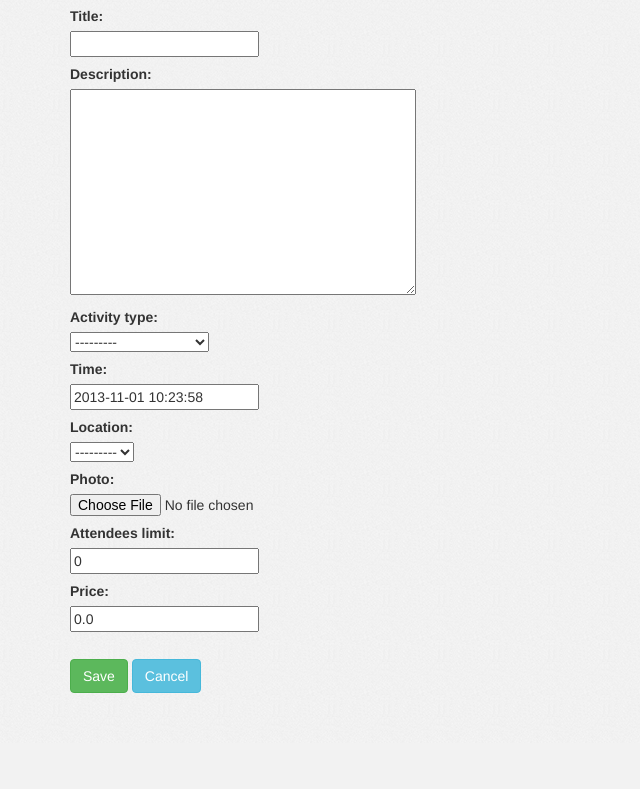
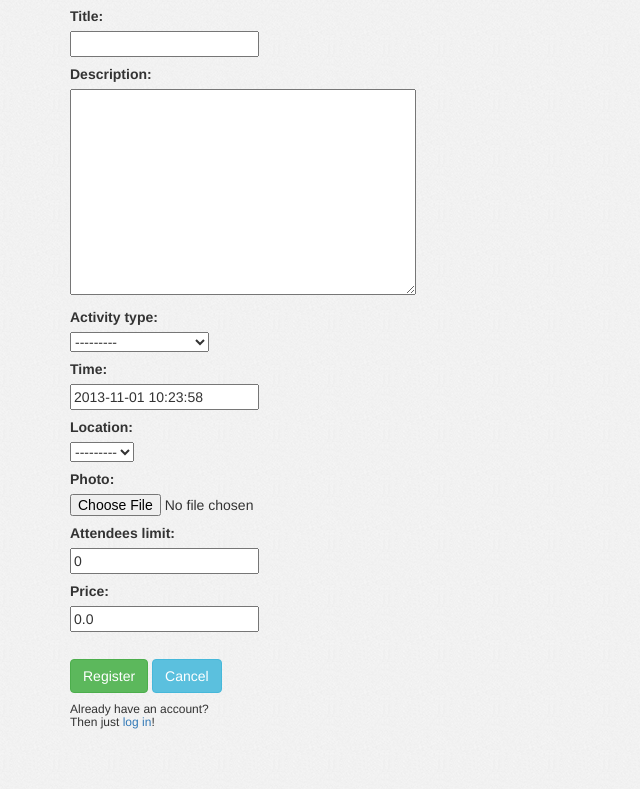
Before and after one commit to cinquenove/TogetherNetwork-Community, a Django app: page /activities/new in a window 1280 px wide. Shown: the part 171-960 px from the top of the page, without its empty margins (0-640 px from the left). Before the commit the page ends 864 px from the top, so only its background shows below. Run offline with Django 3.2, Linux system fonts and the light colour scheme; the visitor is signed in with stand-in values (Sample User, id 1); data that the repository does not hold is empty; some libraries are stand-ins or nearby versions.

Commit message:
Added "don't/already have account" questions to login/signup pages

```diff
--- a/togethernetwork/templates/form.html
+++ b/togethernetwork/templates/form.html
@@ -27,7 +27,6 @@
 {% endblock %}
 
 {% block content %}
-
 <div class="page-header">
   {% block formTitle %}<h1>{{ title }}</h1>{% endblock %}
 </div>
@@ -55,9 +54,11 @@
     <div class="control-group">
         <label class="control-label" for="submit">&nbsp;</label>
         <div class="controls">
-            <button type="submit" class="btn btn-success">Save</button>
+            <button type="submit" class="btn btn-success">Register</button>
             <a class="btn btn-info" href="javascript:void(0);" onclick="window.history.back();">Cancel</a>
         </div>
+            <h6>Already have an account?<br>Then just <a href="/accounts/login/{% if not '/accounts/login' in request.get_full_path %}?next={{ request.get_full_path }}{% endif %}">log in</a>!
+            </h6>
     </div>
 {% endblock %}
 </form>
--- a/togethernetwork/templates/registration/login.html
+++ b/togethernetwork/templates/registration/login.html
@@ -2,6 +2,7 @@
 {% extends "form.html" %}
 {% block formTitle %}
     <h1> Login </h1>
+    <h6>Don't have an account yet?<br>Then just <a href="/accounts/register/">sign up</a>!</h6>
 {% endblock %}
 
 {% block buttons %}
```
